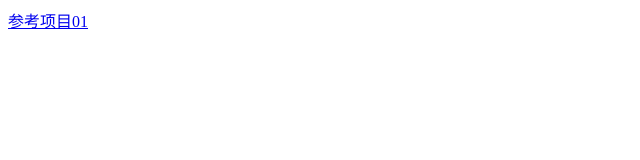
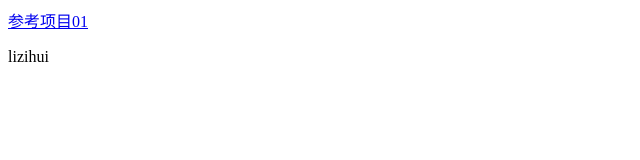
Before and after one commit to smtlzh1017/git_learning, a plain HTML site: page index.html in a window 1280 px wide. Shown: the full height of the page, 0-640 px from the left. Drawn offline with Linux system fonts and the light colour scheme.

Commit message:
modify index.html'

```diff
--- a/index.html
+++ b/index.html
@@ -2,4 +2,7 @@
         <p>
             <a href="https://github.com/TTN-js/unforGITtable">参考项目01</a>
         </p>
+	<n>
+		lizihui
+	</n>
 </footer>
```
